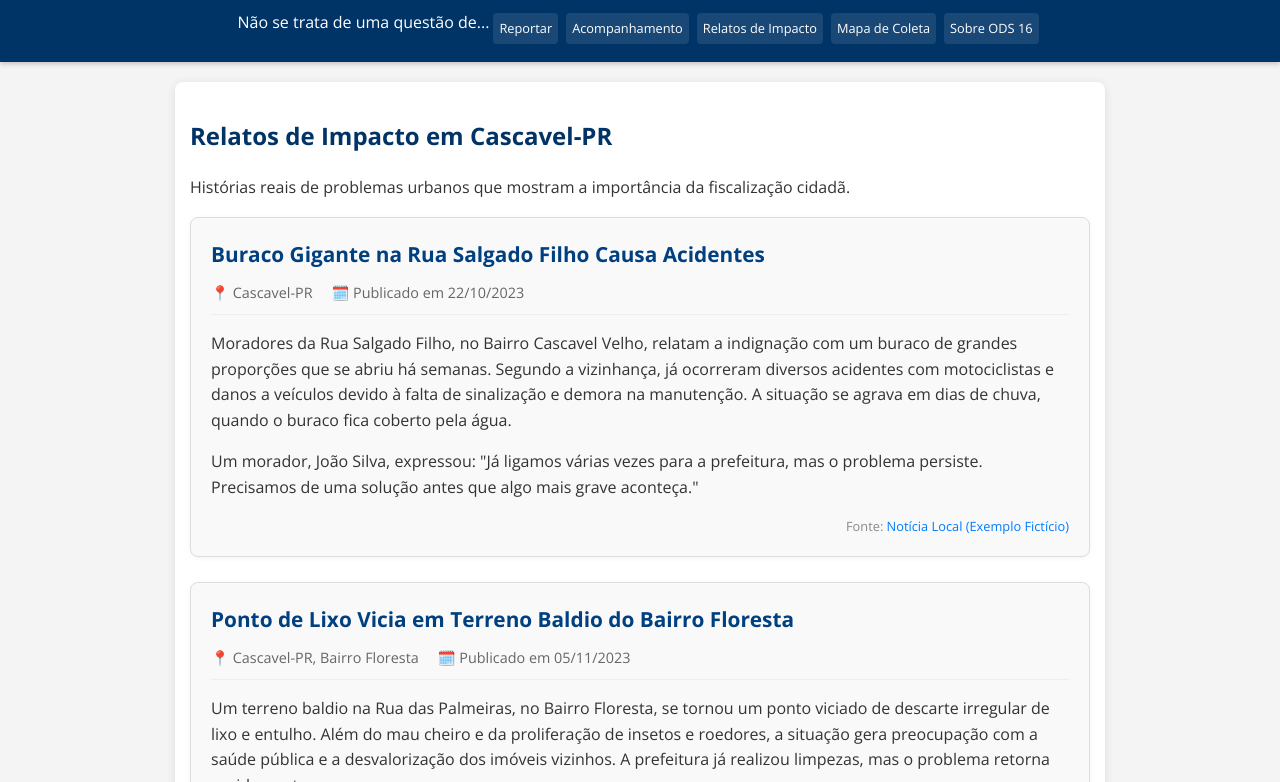
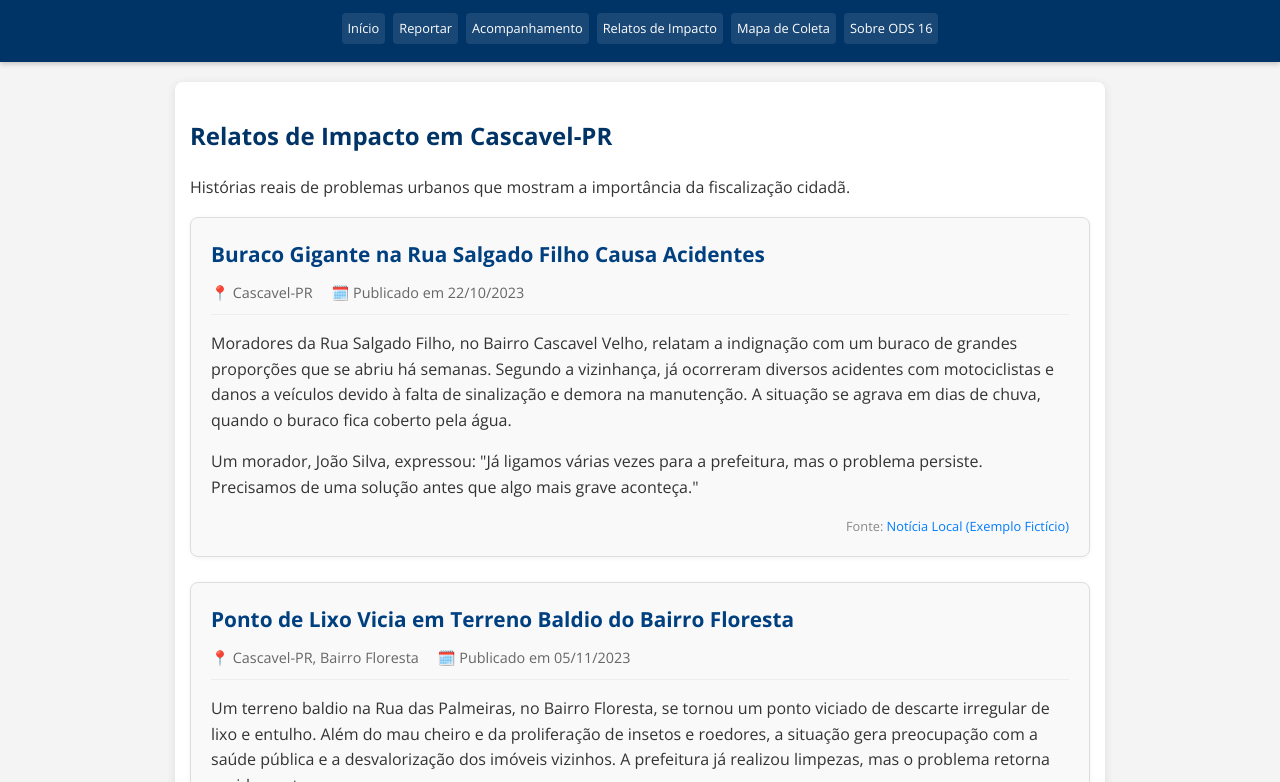
Before and after one commit to Diaz-os/TRABALHO-DE-QUIMICA-D16, a plain HTML site: page relatos.html in a window 1280 px wide. Shown: the part 85-867 px from the top of the page. Drawn offline with nearby package versions, Linux system fonts and the light colour scheme.

Commit message:
Update relatos.html

```diff
--- a/relatos.html
+++ b/relatos.html
@@ -19,9 +19,9 @@
             <h3>FISCALIZE AQUI</h3>
         </div>
        <nav>
-            <um href="index.html#início">Não se trata de uma questão de...</um>
-            <a href="index.html#ocorrencias">Reportar<Início</a>
-            <a href="#acompanhamento">Acompanhamento</a>
+            <a href="index.html#inicio">Início</a>
+            <a href="index.html#ocorrencias">Reportar</a>
+            <a href="index.html#acompanhamento">Acompanhamento</a>
             <a href="relatos.html">Relatos de Impacto</a>
             <a href="mapa_coleta.html">Mapa de Coleta</a>
             <a href="#sobre">Sobre ODS 16</a>
```
